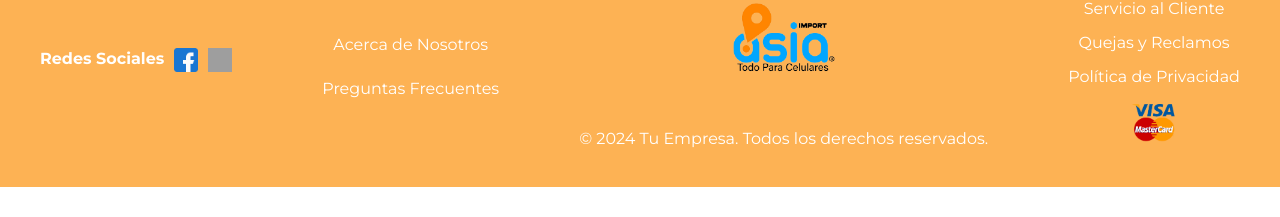
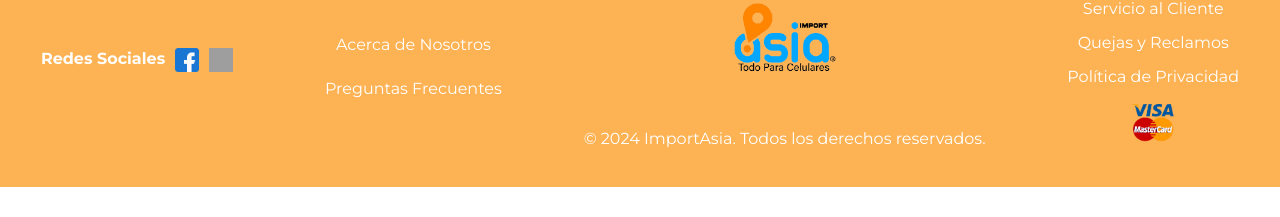
Before and after one commit to jairoaguilarts/AsiaImport, a React (Create React App) app: page /info-producto in a window 1280 px wide. Shown: the part 347-564 px from the top of the page. Built offline with nearby package versions, Linux system fonts and the light colour scheme; no server answers; grey boxes are pictures that could not be loaded; a web font is replaced by a local one.

Commit message:
cambios footer

```diff
--- a/src/components/General_screens/Footer.js
+++ b/src/components/General_screens/Footer.js
@@ -2,7 +2,6 @@
 import React from "react";
 import { Link } from "react-router-dom";
 import "./Footer.css";
-
 
 import facebookIcon from "../../assets/facebook.png";
 import instagramIcon from "../../assets/instagram.png";
@@ -43,7 +42,7 @@ const Footer = () => {
         </div>
         <div className="logo-container">
           <img className="logo" src={logoImage} alt="Logo de la empresa" />
-          <p>&copy; {currentYear} Tu Empresa. Todos los derechos reservados.</p>
+          <p>&copy; {currentYear} ImportAsia. Todos los derechos reservados.</p>
         </div>
         <div className="footer-links">
           <a href="/servicio-al-cliente" className="footer-link">
```
